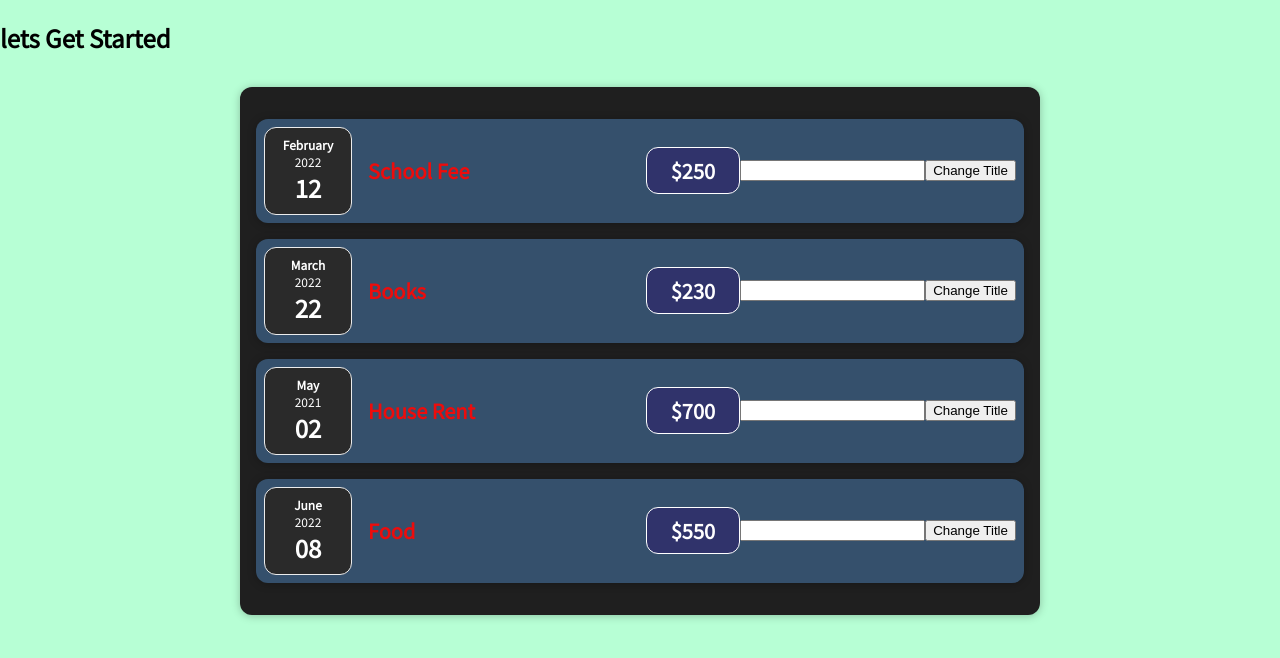
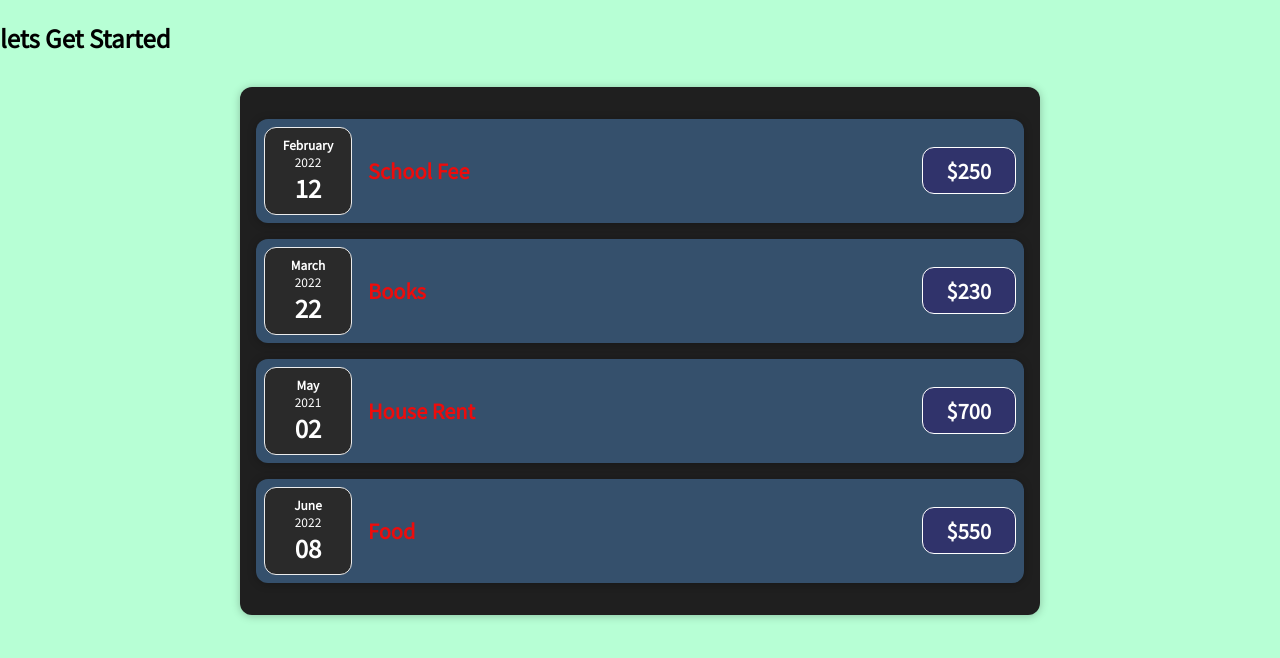
Before and after one commit to davidjhaa/Expense-Tracker, a React (Create React App) app: page / in a window 1280 px wide. Shown: the top 658 px of the page. Built offline with nearby package versions, Linux system fonts and the light colour scheme.

Commit message:
code refactored

```diff
--- a/src/Components/Expenses/ExpenseItem.js
+++ b/src/Components/Expenses/ExpenseItem.js
@@ -5,26 +5,14 @@
 import Card from '../UI/Card';
 
 function ExpenseItem(props){
-    const[newTitle, setNewTitle] = useState("");
-    const [title, setTitle] = useState(props.title);
-
-    const changeHandler = (event) => {
-        setNewTitle(event.target.value);
-    }
-
-    const clickHandler = () => {
-        setTitle(newTitle);
-    }
 
     return(
         <Card className='expense-item'>
             <ExpenseDate date={props.date}/>
             <div className='expense-item__description'>
-                <h2>{ title }</h2>
+                <h2>{ props.title }</h2>
                 <div className='expense-item__price'>${ props.amount}</div>
             </div>
-            <input type="text" value={newTitle} onChange={changeHandler}/>
-            <button onClick={ clickHandler }>Change Title</button>
         </Card>
     );
 }
```
Also changed, not shown: public/index.html (+10 -0 lines).
